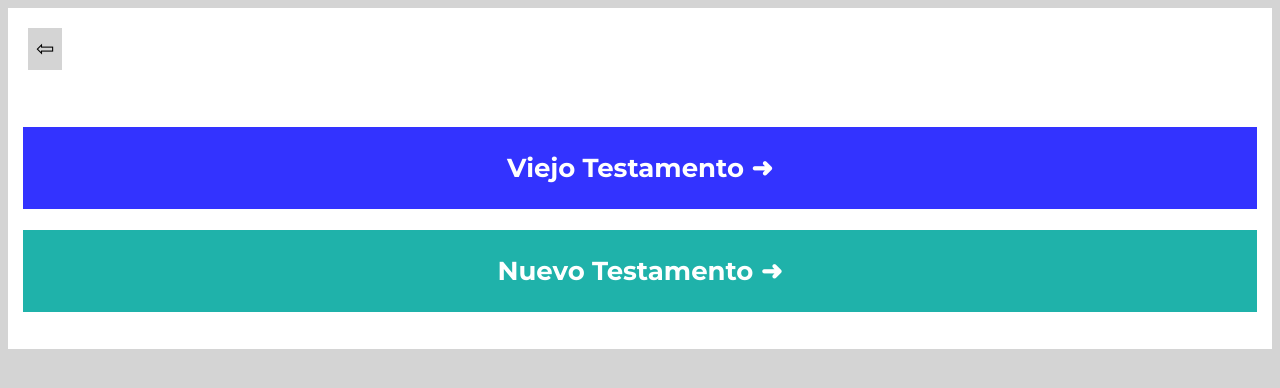
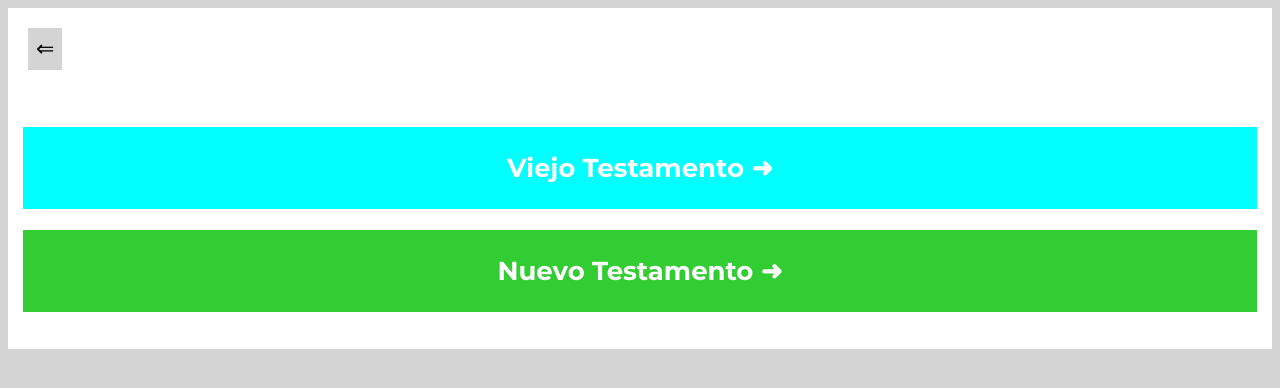
Before and after one commit to web-fullstack-dev/Bible-Verses-sub--main--ES, a plain HTML site: page index.html in a window 1280 px wide. Drawn offline with Linux system fonts and the light colour scheme.

Commit message:
Changed colors and arrow in index.html

```diff
--- a/css/section.css
+++ b/css/section.css
@@ -11,21 +11,21 @@
   transition: 0.3s;
 }
 
-.section__h1--blue {
-  background-color: hsl(240, 100%, 60%);
+.section__h1--aqua {
+  background-color: hsl(180, 100%, 50%);
 }
 
-.section__h1--blue:active {
-  background-color: hsl(240, 100%, 70%);
+.section__h1--aqua:active {
+  background-color: hsl(180, 100%, 60%);
   transform: scale(1.1);
 }
 
-.section__h1--lightseagreen {
-  background-color: hsl(177, 70%, 41%);
+.section__h1--limegreen {
+  background-color: hsl(120, 61%, 50%);
 }
 
-.section__h1--lightseagreen:active {
-  background-color: hsl(177, 70%, 46%);
+.section__h1--limegreen:active {
+  background-color: hsl(120, 61%, 60%);
   transform: scale(1.1);
 }
 
--- a/index.html
+++ b/index.html
@@ -13,16 +13,16 @@
 <body class="body">
   <main class="main">
     <section class="section">
-      <button class="section__button"><a class="section__button--link" href="https://mr-front-end-dev.github.io/Bible-Verses-main--ES/"><span class="section__button--size">&#x21e6;</span></a></button>
+      <button class="section__button"><a class="section__button--link" href="https://mr-front-end-dev.github.io/Bible-Verses-main--ES/"><span class="section__button--size">&#8656;</span></a></button>
     </section>
     <section class="section">
       <a class="section__h1--link" href="https://mr-front-end-dev.github.io/Bible-Verses-sub-sub--main--old--ES/">
-        <h1 class="section__h1 section__h1--blue">
+        <h1 class="section__h1 section__h1--aqua">
           Viejo Testamento &#x279C;
         </h1>
       </a>
       <a class="section__h1--link" href="https://mr-front-end-dev.github.io/Bible-Verses-sub-sub--main--new--ES/">
-        <h1 class="section__h1 section__h1--lightseagreen">
+        <h1 class="section__h1 section__h1--limegreen">
           Nuevo Testamento &#x279C;
         </h1>
       </a>
```
